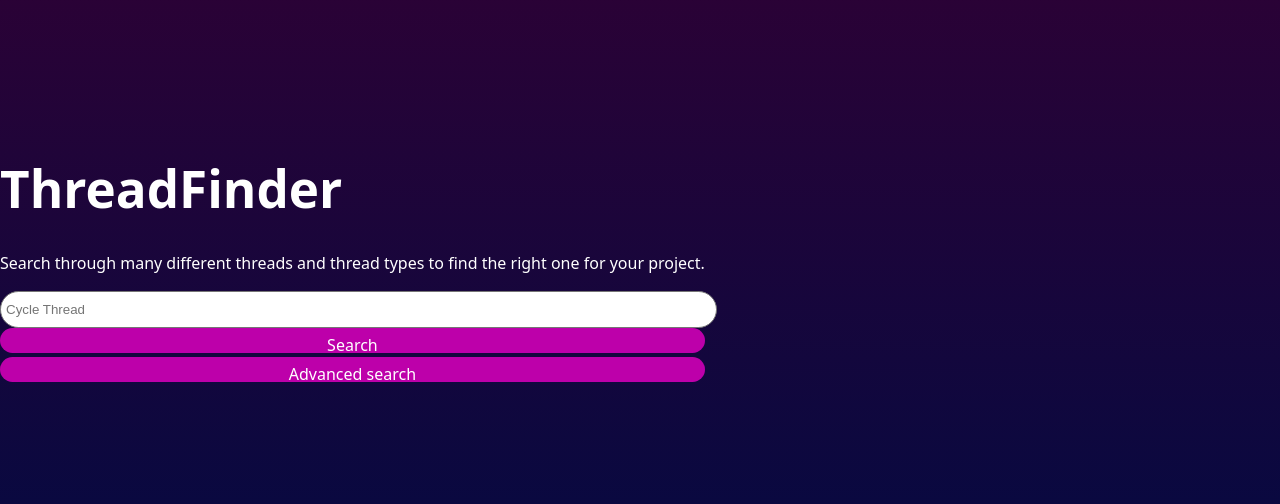
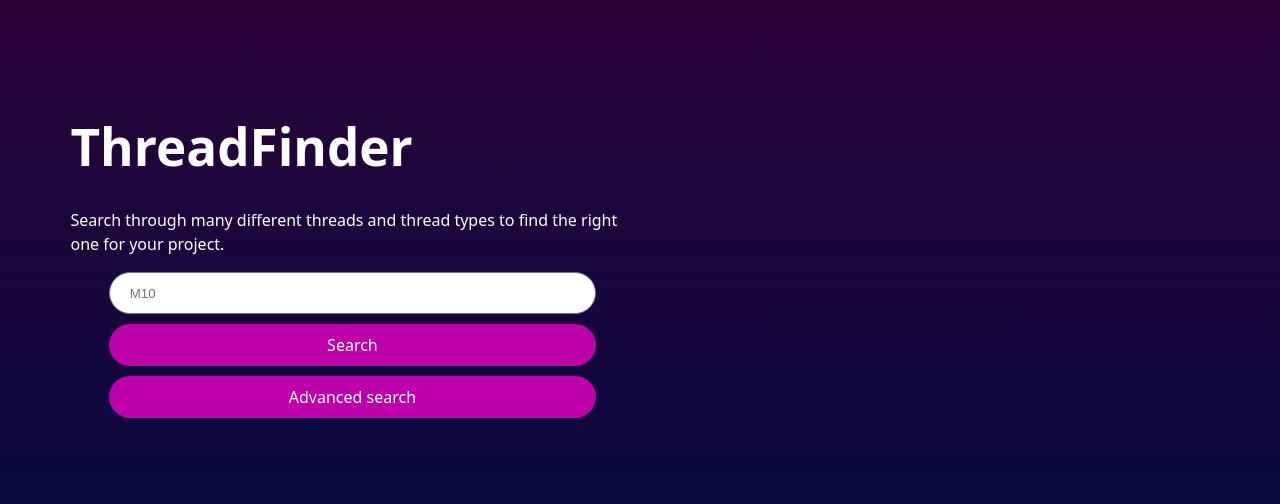
Before and after one commit to NS256/ThreadFinder, a React (Vite) app in the folder client/: page / in a window 1280 px wide. Shown: the part 144-648 px from the top of the page. Built offline with nearby package versions, Linux system fonts and the light colour scheme; no server answers.

Commit message:
Created initial search form styling

```diff
--- a/client/src/App.jsx
+++ b/client/src/App.jsx
@@ -8,12 +8,15 @@ function App() {
 
   return (
     <>
-      <Router>
+      <main>
+        <Router>
         <Routes>
           <Route path="/" element={<Home />}/>
           <Route path="/advanced" element={<AdvancedSearch />} />
         </Routes>
       </Router>
+      </main>
+
 
     </>
   )
--- a/client/src/components/Home.jsx
+++ b/client/src/components/Home.jsx
@@ -24,13 +24,13 @@ export default function Home(){
             setSearchPlaceHolderIndex(searchPlaceholderIndex + 1);
         }
 
-    },3000);
+    },2500);
 
 
 
 
     useEffect(() => {
-        async function fetchAndSetCounts() {
+        async () => {
             try {
                 const res = await fetch('/api/1/threads/count');
                 if (!res.ok) throw new Error(`HTTP ${res.status}`);
@@ -45,7 +45,23 @@ export default function Home(){
                 console.error('Failed to load counts', err);
             }
         }
-        fetchAndSetCounts();
+
+        // async function fetchAndSetCounts() {
+        //     try {
+        //         const res = await fetch('/api/1/threads/count');
+        //         if (!res.ok) throw new Error(`HTTP ${res.status}`);
+        //         const data = await res.json();
+        //         if (data.status === 'success') {
+        //             setTotalThreads(data.counts.totalThreads || 0);
+        //             setTotalThreadFamilies(data.counts.totalThreadFamilies || 0);
+        //         } else {
+        //             console.warn('Counts API returned non-success', data);
+        //         }
+        //     } catch (err) {
+        //         console.error('Failed to load counts', err);
+        //     }
+        // }
+        // fetchAndSetCounts();
     }, []);
 
     return (
@@ -57,7 +73,7 @@ export default function Home(){
                 <p>Search through { (totalThreads > 0) ? totalThreads: "many"} different threads and { (totalThreadFamilies > 0) ? totalThreadFamilies: ""} thread types to find the right one for your project.</p>
             </div>
             <div className='search-container'>
-                <form className='search-form'>
+                <form className='search-form' method='get' action="/search">
                     <div>
                         <input type='text' id='search-term' className='search-form-element' placeholder={searchPlaceHolders[searchPlaceholderIndex]} />
                     </div>
--- a/client/src/index.css
+++ b/client/src/index.css
@@ -32,6 +32,23 @@ body {
   color: #ffffff;
 }
 
+main {
+  margin-left: auto;
+  margin-right: auto;
+}
+
+@media screen and (min-width: 601px) {
+  main {
+    width: 80%;
+  }
+}
+
+@media screen and (max-width: 600px) {
+  main {
+    width: 90%;
+  }
+}
+
 h1 {
   font-size: 3.2em;
   line-height: 1.1;
@@ -47,6 +64,9 @@ button {
   cursor: pointer;
   transition: border-color 0.25s;
   color: #ffffff;
+  display: inline-flex;
+  align-items: center;
+  justify-content: center;
 }
 /* button:hover {
   border-color: #646cff;
--- a/client/src/styles/Home.css
+++ b/client/src/styles/Home.css
@@ -1,11 +1,25 @@
+.search-form {
+    width: 90%;
+    margin-left: auto;
+    margin-right: auto;
+}
+.search-form div {
+    margin: 10px;
+}
+
 .search-form .search-form-element {
     border-radius: 100px;
+    border-collapse: collapse;
     border-style: solid;
     border-width: 1px;
     height: 25px;
-    padding: 5px;
+    padding: 20px;
     margin: 0px;
     width: 100%;
+}
+
+.search-form input {
+    box-sizing: border-box;
 }
 
 .search-form button {
```
